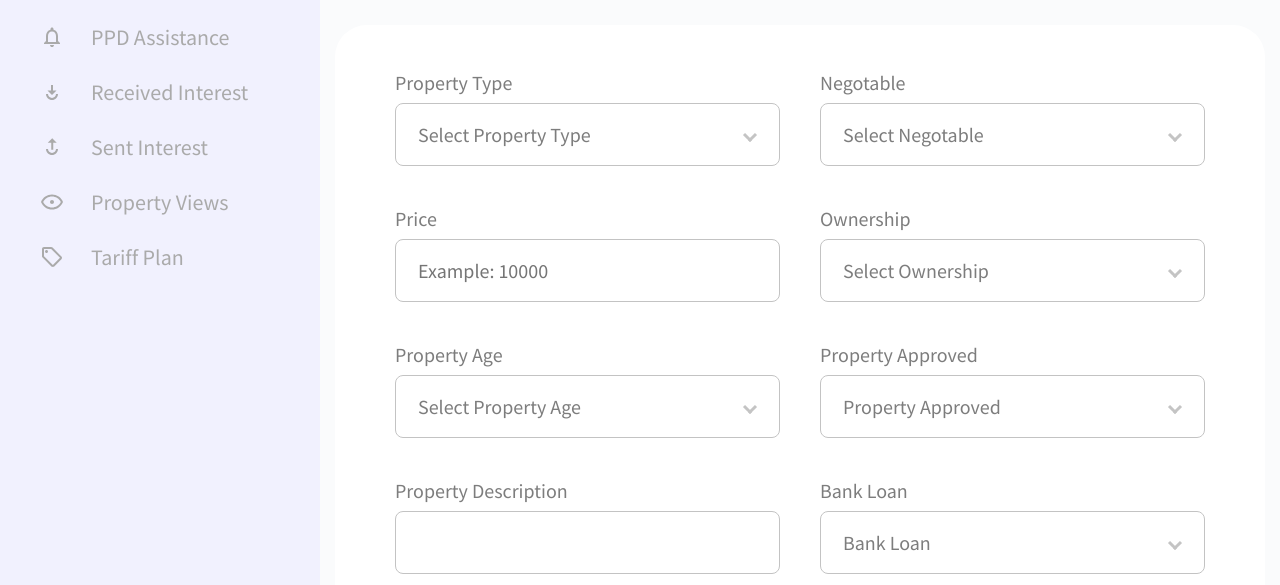
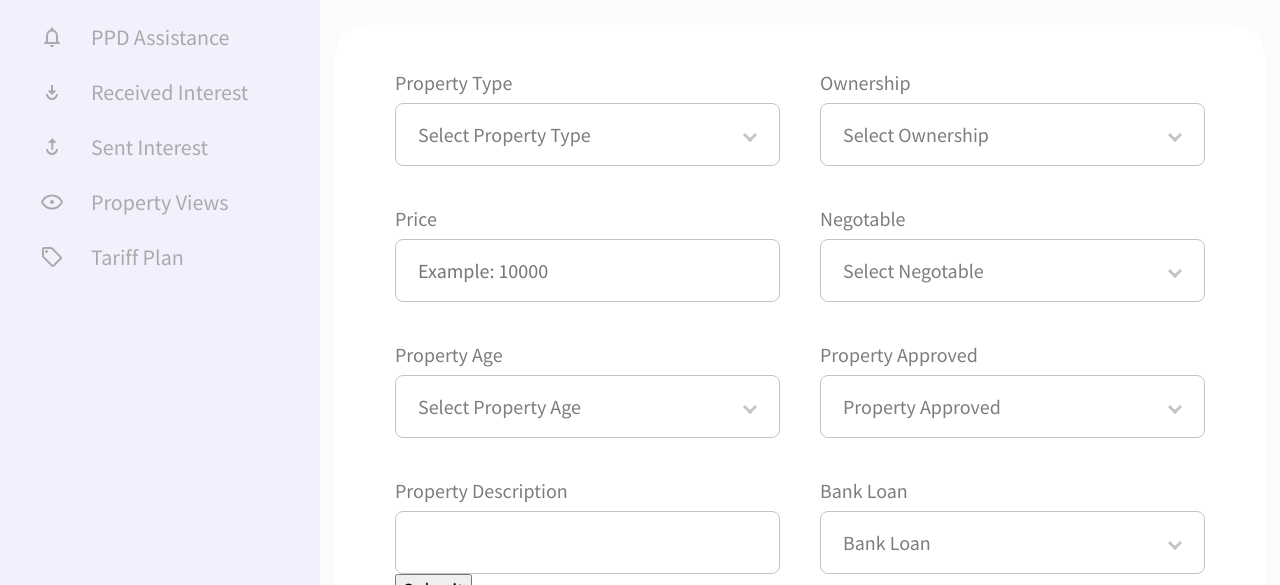
Before and after one commit to prspro/ppd-site, a React (Create React App) app: page / in a window 1280 px wide. Shown: the part 215-800 px from the top of the page. Built offline with nearby package versions, Linux system fonts and the light colour scheme.

Commit message:
formik and yup added

```diff
--- a/package.json
+++ b/package.json
@@ -9,13 +9,15 @@
     "@testing-library/react": "^13.0.1",
     "@testing-library/user-event": "^13.5.0",
     "classnames": "^2.3.1",
+    "formik": "^2.2.9",
     "react": "^18.0.0",
     "react-dom": "^18.0.0",
     "react-redux": "^8.0.1",
     "react-router-dom": "^6.3.0",
     "react-scripts": "5.0.1",
     "sass": "^1.50.0",
-    "web-vitals": "^2.1.4"
+    "web-vitals": "^2.1.4",
+    "yup": "^0.32.11"
   },
   "scripts": {
     "start": "react-scripts start",
--- a/src/components/StepsForm/StepsForm.js
+++ b/src/components/StepsForm/StepsForm.js
@@ -1,94 +1,189 @@
 import useStepsForm from "./useStepsForm";
 import "./stepsform.sass";
 import DecoratedButton from "../_Misc/DecoratedButton/DecoratedButton";
+import { Formik, Field, Form } from "formik";
+import * as Yup from "yup";
 
 const StepsForm = () => {
   return (
     <div className="steps-form">
-      <form>
+      <Formik
+        initialValues={{
+          propertyType: "",
+          negotable: "",
+          price: "",
+          ownership: "",
+          propertAge: "",
+          propertApproved: "",
+          propertyDescription: "",
+          bankLoan: "",
+        }}
+        validationSchema={Yup.object({
+          propertyType: Yup.string().required("Is required"),
+          negotable: Yup.string().required("Is required"),
+          price: Yup.number().required("Is required").min(0),
+          ownership: Yup.string().required("Is required"),
+          propertAge: Yup.string().required("Is required"),
+          propertApproved: Yup.string().required("Is required"),
+          propertyDescription: Yup.string().required("Is required").max(50),
+          bankLoan: Yup.string().required("Is required").max(50),
+        })}
+        onSubmit={(values, { setSubmitting }) => {
+          setTimeout(() => {
+            alert(JSON.stringify(values, null, 2));
+            setSubmitting(false);
+          }, 400);
+        }}
+      >
+        {({ errors, touched }) => (
+          <Form>
             <ul className="steps-form__list">
               <li className="steps-form__item">
-            <label>Property Type</label>
+                <label htmlFor="propertyType">
+                  {errors.propertyType && touched.propertyType ? (
+                    <span className="error">{errors.propertyType}</span>
+                  ) : (
+                    <span>Property Type</span>
+                  )}
+                </label>
                 <div className="steps-form__select-wrap">
-              <select>
-                <option selected disabled hidden>
+                  <Field as="select" name="propertyType">
+                    <option selected hidden>
                       Select Property Type
                     </option>
-                <option value="option1">option1</option>
-                <option value="option2">option2</option>
-              </select>
+                    <option value="red">Type 1</option>
+                    <option value="green">Type 2</option>
+                    <option value="blue">Type 3</option>
+                  </Field>
                 </div>
               </li>
+
               <li className="steps-form__item">
-            <label>Negotable</label>
+                <label htmlFor="ownership">
+                  {errors.ownership && touched.ownership ? (
+                    <span className="error">{errors.ownership}</span>
+                  ) : (
+                    <span>Ownership</span>
+                  )}
+                </label>
                 <div className="steps-form__select-wrap">
-              <select>
-                <option selected disabled hidden>
+                  <Field as="select" name="ownership">
+                    <option selected hidden>
+                      Select Ownership
+                    </option>
+                    <option value="red">Type 1</option>
+                    <option value="green">Type 2</option>
+                    <option value="blue">Type 3</option>
+                  </Field>
+                </div>
+              </li>
+
+              <li className="steps-form__item">
+                <label htmlFor="price">
+                  {errors.price && touched.price ? (
+                    <span className="error">{errors.price}</span>
+                  ) : (
+                    <span>Price</span>
+                  )}
+                </label>
+                <Field type="text" name="price" placeholder="Example: 10000" />
+              </li>
+
+              <li className="steps-form__item">
+                <label htmlFor="negotable">
+                  {errors.negotable && touched.negotable ? (
+                    <span className="error">{errors.negotable}</span>
+                  ) : (
+                    <span>Negotable</span>
+                  )}
+                </label>
+                <div className="steps-form__select-wrap">
+                  <Field as="select" name="negotable">
+                    <option selected hidden>
                       Select Negotable
                     </option>
-                <option value="option1">option1</option>
-                <option value="option2">option2</option>
-              </select>
+                    <option value="red">Type 1</option>
+                    <option value="green">Type 2</option>
+                    <option value="blue">Type 3</option>
+                  </Field>
                 </div>
               </li>
+
               <li className="steps-form__item">
-            <label>Price</label>
-            <input type="text" placeholder="Example: 10000" />
-          </li>
-          <li className="steps-form__item">
-            <label>Ownership</label>
+                <label htmlFor="propertAge">
+                  {errors.propertAge && touched.propertAge ? (
+                    <span className="error">{errors.propertAge}</span>
+                  ) : (
+                    <span>Property Age</span>
+                  )}
+                </label>
                 <div className="steps-form__select-wrap">
-              <select>
-                <option selected disabled hidden>
-                  Select Ownership
+                  <Field as="select" name="propertAge">
+                    <option selected hidden>
+                      Select Property Age
                     </option>
-                <option value="option1">option1</option>
-                <option value="option2">option2</option>
-              </select>
+                    <option value="red">Type 1</option>
+                    <option value="green">Type 2</option>
+                    <option value="blue">Type 3</option>
+                  </Field>
                 </div>
               </li>
+
               <li className="steps-form__item">
-            <label>Property Age</label>
+                <label htmlFor="propertApproved">
+                  {errors.propertApproved && touched.propertApproved ? (
+                    <span className="error">{errors.propertApproved}</span>
+                  ) : (
+                    <span>Property Approved</span>
+                  )}
+                </label>
                 <div className="steps-form__select-wrap">
-              <select>
-                <option selected disabled hidden>
-                  Select Property Age
+                  <Field as="select" name="propertApproved">
+                    <option selected hidden>
+                      Property Approved
                     </option>
-                <option value="option1">option1</option>
-                <option value="option2">option2</option>
-              </select>
+                    <option value="red">Type 1</option>
+                    <option value="green">Type 2</option>
+                    <option value="blue">Type 3</option>
+                  </Field>
                 </div>
               </li>
+
               <li className="steps-form__item">
-            <label>Property Approved</label>
+                <label htmlFor="propertyDescription">
+                  {errors.propertyDescription && touched.propertyDescription ? (
+                    <span className="error">{errors.propertyDescription}</span>
+                  ) : (
+                    <span>Property Description</span>
+                  )}
+                </label>
+                <Field type="text" name="propertyDescription" placeholder="" />
+              </li>
+
+              <li className="steps-form__item">
+                <label htmlFor="bankLoan">
+                  {errors.bankLoan && touched.bankLoan ? (
+                    <span className="error">{errors.bankLoan}</span>
+                  ) : (
+                    <span>Bank Loan</span>
+                  )}
+                </label>
                 <div className="steps-form__select-wrap">
-              <select>
-                <option selected disabled hidden>
-                  Property Approved
-                </option>
-                <option value="option1">option1</option>
-                <option value="option2">option2</option>
-              </select>
-            </div>
-          </li>
-          <li className="steps-form__item">
-            <label>Property Description</label>
-            <input type="text" placeholder="" />
-          </li>
-          <li className="steps-form__item">
-            <label>Bank Loan</label>
-            <div className="steps-form__select-wrap">
-              <select>
-                <option selected disabled hidden>
+                  <Field as="select" name="bankLoan">
+                    <option selected hidden>
                       Bank Loan
                     </option>
-                <option value="option1">option1</option>
-                <option value="option2">option2</option>
-              </select>
+                    <option value="red">Type 1</option>
+                    <option value="green">Type 2</option>
+                    <option value="blue">Type 3</option>
+                  </Field>
                 </div>
               </li>
             </ul>
-      </form>
+            <button type="submit">Submit</button>
+          </Form>
+        )}
+      </Formik>
       <div className="steps-form__buttons-bar">
         <DecoratedButton className="steps-form__button">Cancel</DecoratedButton>
         <DecoratedButton className="steps-form__button steps-form__button--orange">
--- a/src/components/StepsForm/stepsform.sass
+++ b/src/components/StepsForm/stepsform.sass
@@ -15,6 +15,9 @@
             width: 100%
         label
             margin-bottom: 8px
+        & span
+            &.error
+                color: #f00
         input, select
             background: none
             border-radius: 8px
@@ -29,6 +32,7 @@
         select
             position: relative
             color: #7d7d7d
+            cursor: pointer
     &__select-wrap
         position: relative
         &::after
```
Also changed, not shown: 1 other file (tests, documents, lock files or other folders). Lines whose indentation alone changed are shown as unchanged.
